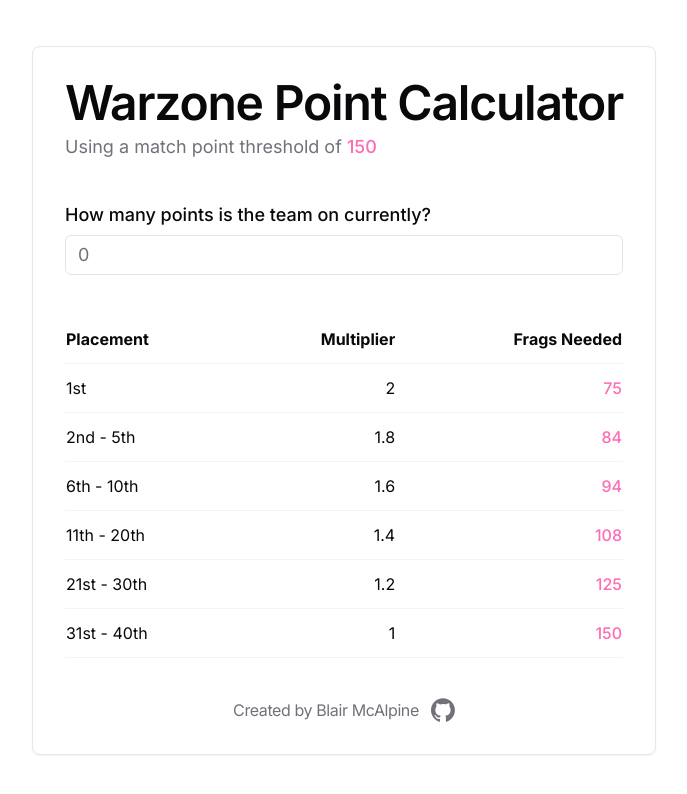
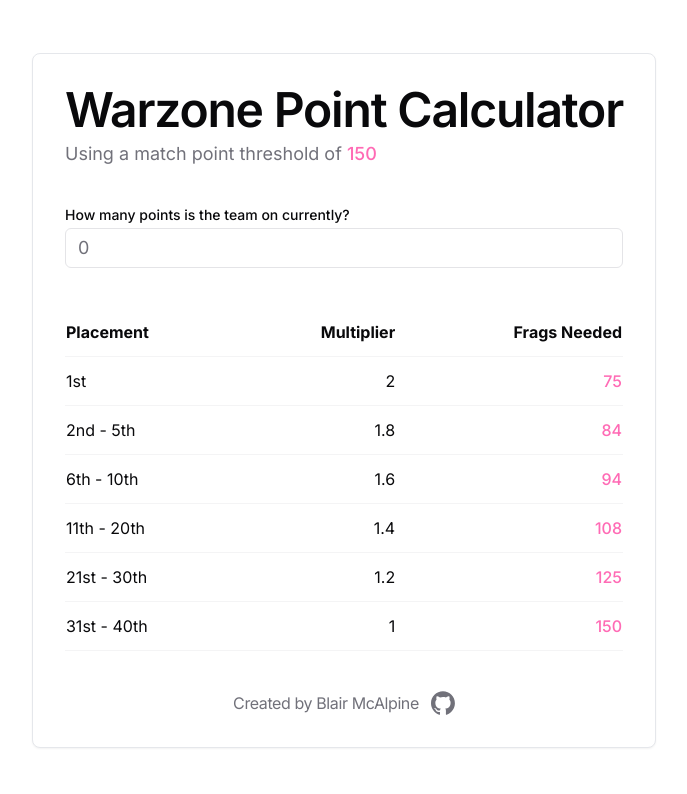
Before and after one commit to blairmcalpine/warzone-calculator, a Next.js app: page / in a window 1280 px wide. Shown: the top 794 px of the page, without its empty margins (296-983 px from the left). Built offline with nearby package versions, Linux system fonts and the light colour scheme.

Commit message:
Shrink label

```diff
--- a/src/components/table.tsx
+++ b/src/components/table.tsx
@@ -43,7 +43,7 @@
   return (
     <>
       <div className="flex flex-col gap-1.5">
-        <Label htmlFor="points" className="text-lg">
+        <Label htmlFor="points">
           How many points is the team on currently?
         </Label>
         <Input
```
